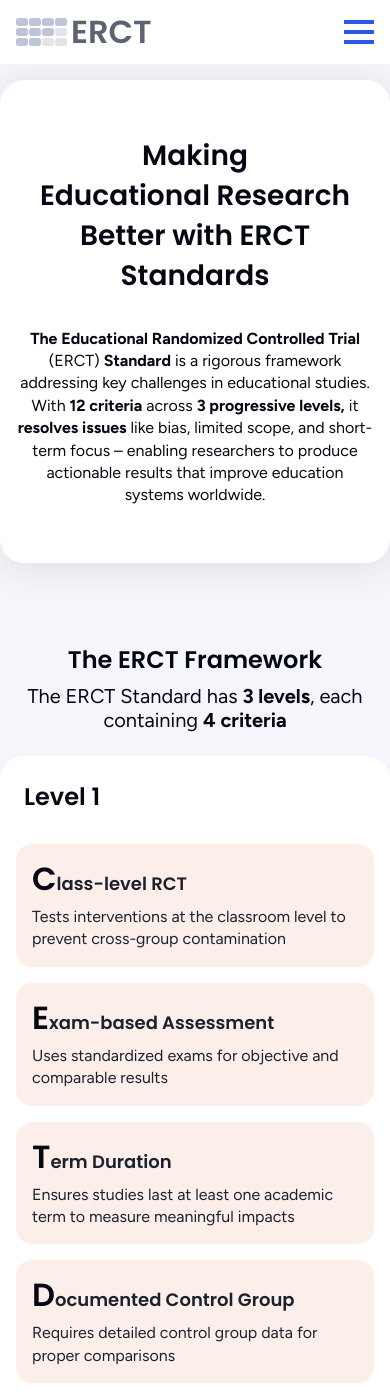
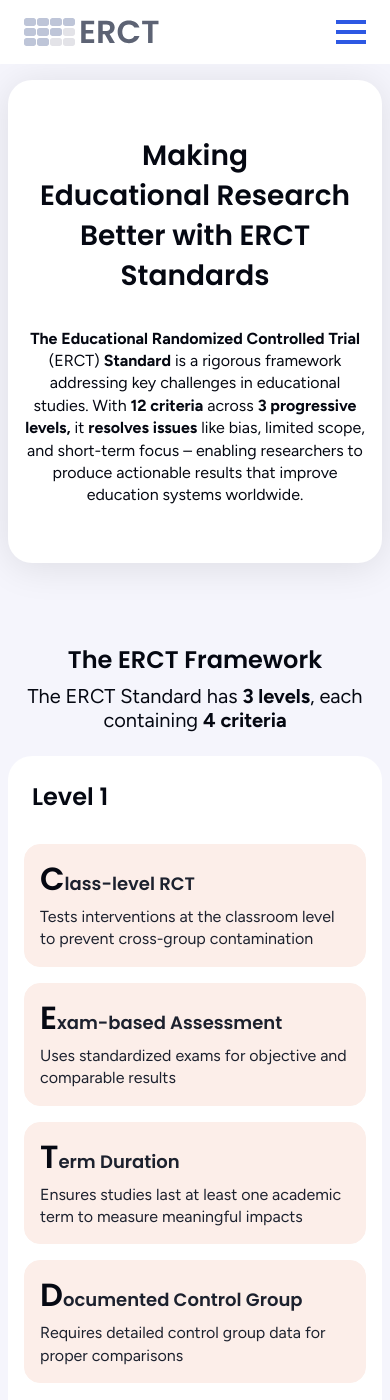
Before and after one commit to vassiliphilippov/erct-papers, a Jekyll site: the page built from index.html, in a window 390 px wide and 1400 px high. Built offline with Jekyll 4.4.1, drawn with Linux system fonts in a browser that asks for light colours.

Commit message:
Update globals.css

```diff
--- a/assets/css/globals.css
+++ b/assets/css/globals.css
@@ -26,5 +26,7 @@ main {
 @media (max-width: 47.9988em) {
   [class*='__container'] {
     padding-inline: 1rem; /* 16/16 */
+    margin-left: 8px;
+    margin-right: 8px;
   }
 }
```
